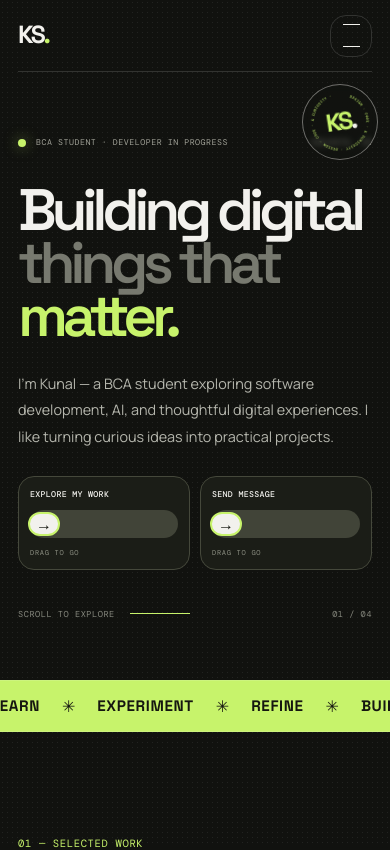
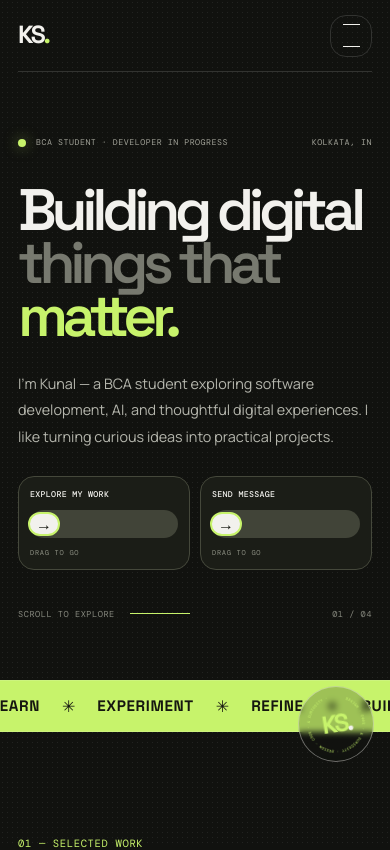
Before and after one commit to sparkz8085/portfolio, a React (Vite) app: page / in a window 390 px wide. Shown: the top 850 px of the page. Built offline with nearby package versions, Linux system fonts and the light colour scheme.

Commit message:
Move fixed orbital stamp to lower-right corner

```diff
--- a/src/App.css
+++ b/src/App.css
@@ -71,3 +71,17 @@
  .stamp-orbit text{font-size:7.5px;letter-spacing:.9px}
 }
 @media(prefers-reduced-motion:reduce){.stamp-orbit{animation:none}}
+
+
+/* Relocate the fixed orbital stamp to the lower-right marked area */
+.floating-stamp{
+  top:auto;
+  right:max(42px,calc((100vw - 1240px)/2));
+  bottom:108px;
+}
+@media(max-width:900px){
+  .floating-stamp{top:auto;right:26px;bottom:92px;width:104px;height:104px}
+}
+@media(max-width:640px){
+  .floating-stamp{top:auto;right:16px;bottom:82px;width:76px;height:76px}
+}
```
